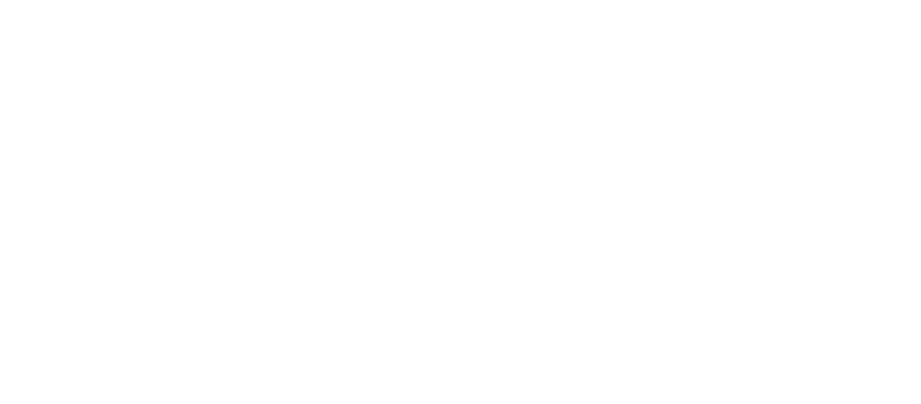
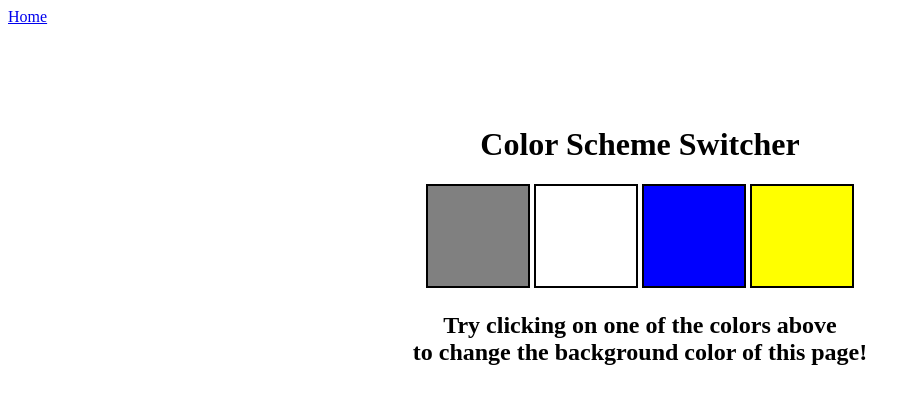
Before and after one commit to Pranaydas1/c-, a plain HTML site: page 01_Project/index.html in a window 1280 px wide. Shown: the whole page, without its empty margins (0-921 px from the left). Drawn offline with Linux system fonts and the light colour scheme.

Commit message:
New Change

```diff
--- /dev/null
+++ b/01_Project/code.js
@@ -0,0 +1,24 @@
+console.log("hitesh")
+const buttons = document.querySelectorAll('.button');
+const body = document.querySelector('body');
+
+buttons.forEach(function (button) {
+  console.log(button);
+  button.addEventListener('click', function (e) {
+    console.log(e);
+    console.log(e.target);
+    if (e.target.id === 'grey') {
+      body.style.backgroundColor = e.target.id;
+    }
+    if (e.target.id === 'white') {
+      body.style.backgroundColor = e.target.id;
+    }
+    if (e.target.id === 'blue') {
+      body.style.backgroundColor = e.target.id;
+    }
+    if (e.target.id === 'yellow') {
+      body.style.backgroundColor = e.target.id;
+    }
+
+  });
+});
--- a/01_Project/index.html
+++ b/01_Project/index.html
@@ -1,10 +1,30 @@
+<!DOCTYPE html>
 <html lang="en">
-<head>
-    <meta charset="UTF-8">
-    <meta name="viewport" content="width=device-width, initial-scale=1.0">
-    <title>Document</title>
-</head>
-<body>
+  <head>
+    <meta charset="UTF-8" />
+    <meta name="viewport" content="width=device-width, initial-scale=1.0" />
+    <meta http-equiv="X-UA-Compatible" content="ie=edge" />
+    <link rel="stylesheet" href="style.css" />
+    <link rel="stylesheet" href="../styles.css" />
+    <title>JavaScript Background Color Switcher</title>
+  </head>
+  <body>
+    <nav>
+      <a href="/" aria-current="page">Home</a>
 
-</body>
+    </nav>
+    <div class="canvas">
+
+      <h1>Color Scheme Switcher</h1>
+      <span class="button" id="grey"></span>
+      <span class="button" id="white"></span>
+      <span class="button" id="blue"></span>
+      <span class="button" id="yellow"></span>
+      <h2>
+        Try clicking on one of the colors above
+        <span>to change the background color of this page!</span>
+      </h2>
+    </div>
+    <script src="code.js"></script>
+  </body>
 </html>
--- /dev/null
+++ b/01_Project/style.css
@@ -0,0 +1,33 @@
+html {
+    margin: 0;
+  }
+
+  span {
+    display: block;
+  }
+  .canvas {
+    margin: 100px auto 100px;
+    width: 80%;
+    text-align: center;
+  }
+
+  .button {
+    width: 100px;
+    height: 100px;
+    border: solid black 2px;
+    display: inline-block;
+  }
+
+  #grey {
+    background: grey;
+  }
+
+  #white {
+    background: white;
+  }
+  #blue {
+    background: blue;
+  }
+  #yellow {
+    background: yellow;
+  }
```
